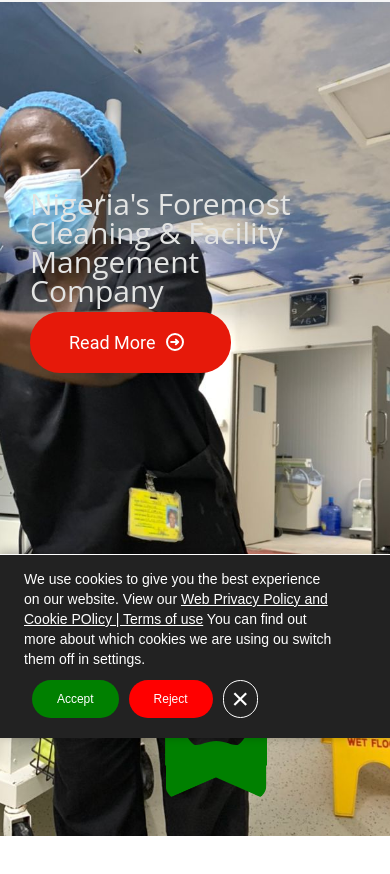
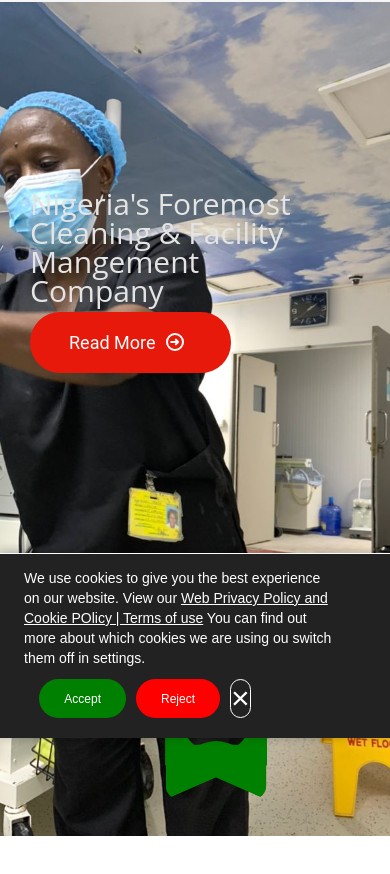
Before and after one commit to Princenwa777/Facility-Management-Website, a plain HTML site: page index.html in a window 390 px wide. Shown: the part 106-980 px from the top of the page. Drawn offline with Linux system fonts and the light colour scheme.

Commit message:
Update style.css

```diff
--- a/style.css
+++ b/style.css
@@ -1873,10 +1873,10 @@ left: 1%;
 #acceptBtn { background-color: green; color: white; }
 #rejectBtn { background-color: red; color: white; }
 #closeBtn { background-color: #222; color: white;
-  padding: 1px 8px;
+  padding: 0;
   border-radius: 75px;
-  font-size: 30px;
-  font-weight: 100px;
+  font-size: 32px;
+  font-weight: 100;
   }
 
 
```
